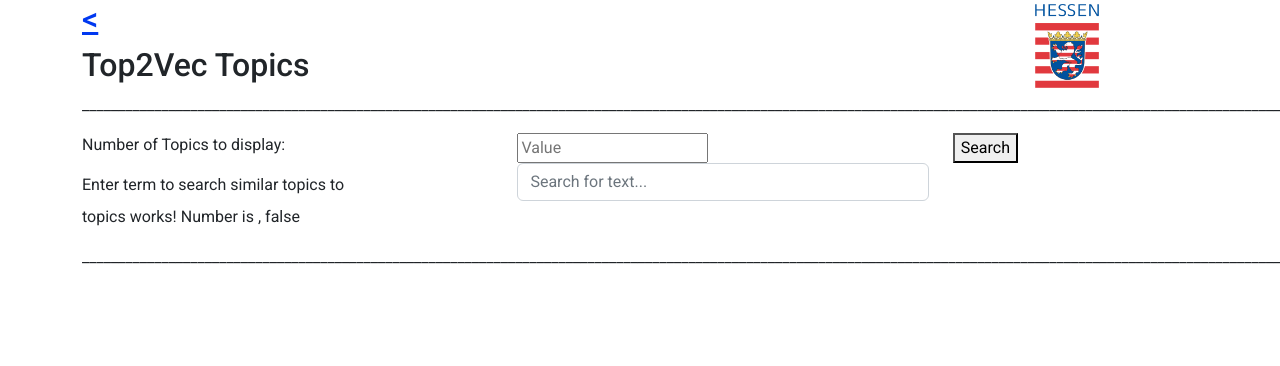
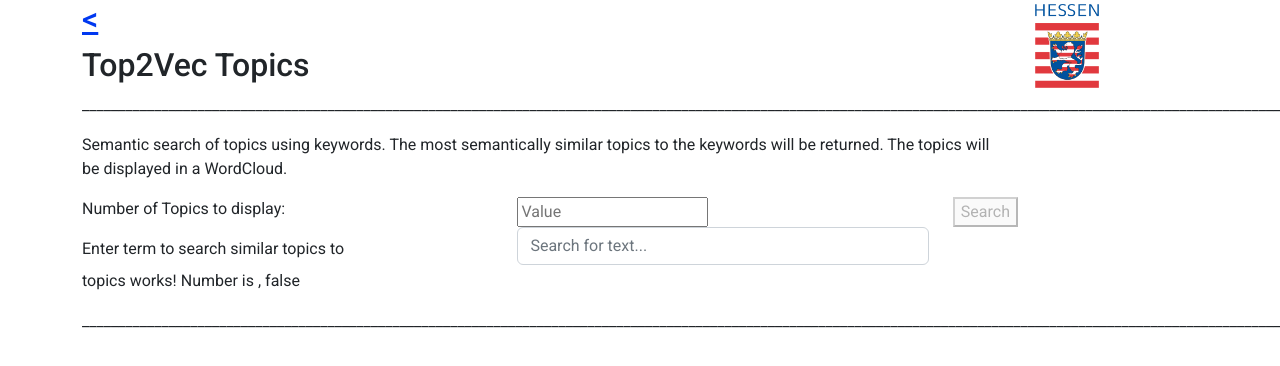
Before and after one commit to KlaraGtknst/topic-analysis-text-data, an Angular app in the folder frontend/: page /topics in a window 1280 px wide. Shown: the top 366 px of the page. Built offline with nearby package versions, Linux system fonts and the light colour scheme.

Commit message:
feat: min count of topics

```diff
--- a/frontend/src/app/topics/topics.component.html
+++ b/frontend/src/app/topics/topics.component.html
@@ -17,16 +17,19 @@
     <div class="row justify-content-left align-items-left">
         <div class="col-10">
             <div class="row justify-content-left align-items-left">
+                <p>Semantic search of topics using keywords.
+                The most semantically similar topics to the keywords will be returned.
+                The topics will be displayed in a WordCloud.</p>
                 <div class="col">
                     <p>Number of Topics to display: </p>
                     <label class="form-label" for="name">Enter term to search similar topics to</label>
                 </div>
                 <div class="col">
-                    <input matInput type="number" placeholder="Value" [(ngModel)]="count">
-                    <input class="form-control" type="search" id="name" [(ngModel)]="term" placeholder="Search for text...">
+                    <input matInput min="1" type="number" required placeholder="Value" [(ngModel)]="count" >
+                    <input class="form-control" type="search" id="name" [(ngModel)]="term" placeholder="Search for text..." required>
                 </div>
                 <div class="col-1">
-                    <button mat-raised-button color="primary" (click)="start_search = !start_search">Search</button>
+                    <button mat-raised-button matTooltip="If the number is bigger than the topics similar to the word no result is provided." color="primary" (click)="start_search = !start_search" [disabled]="!term || !count">Search</button>
                 </div>
             </div>
         </div>
```
Also changed, not shown: 1 other file (tests, documents, lock files or other folders).
